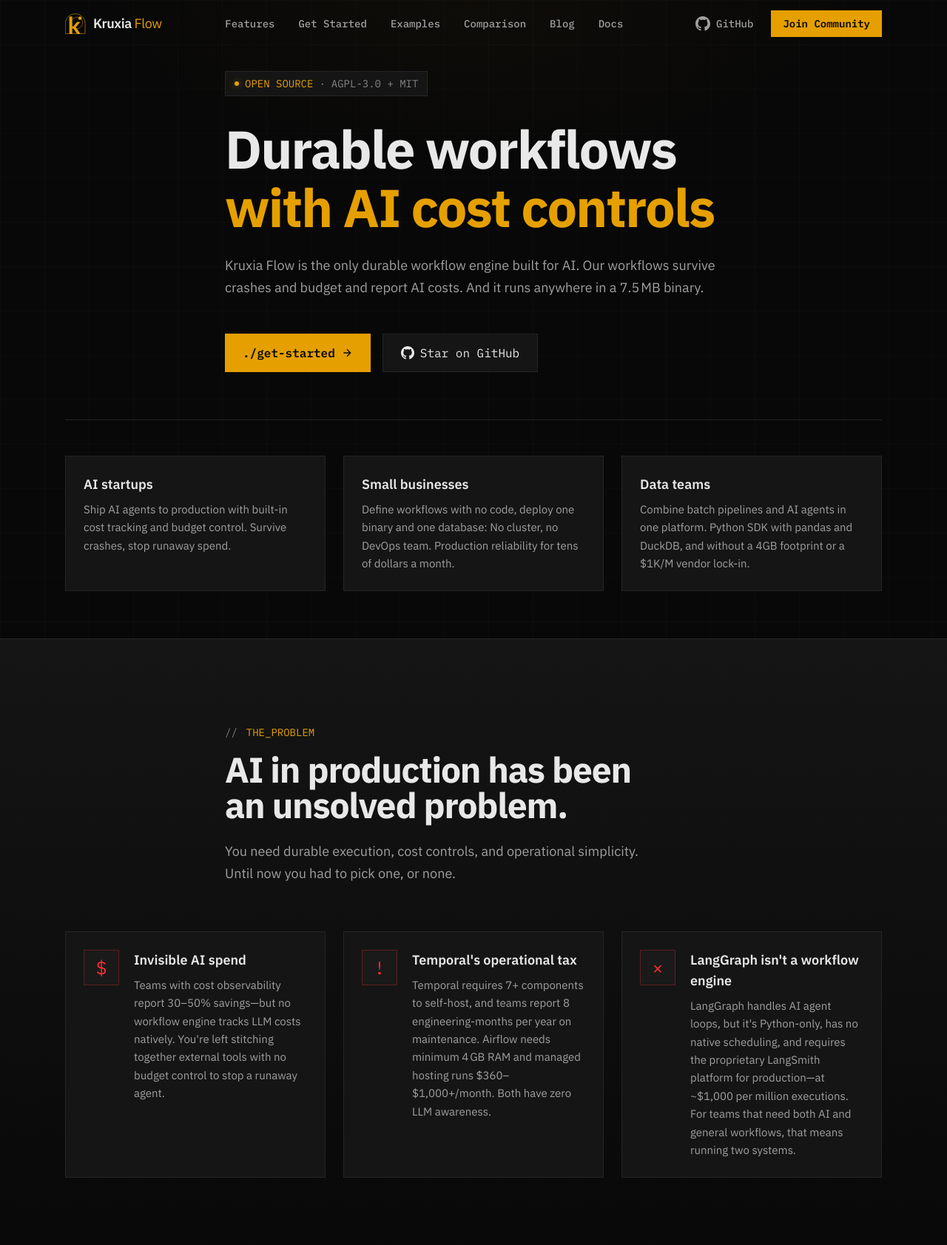
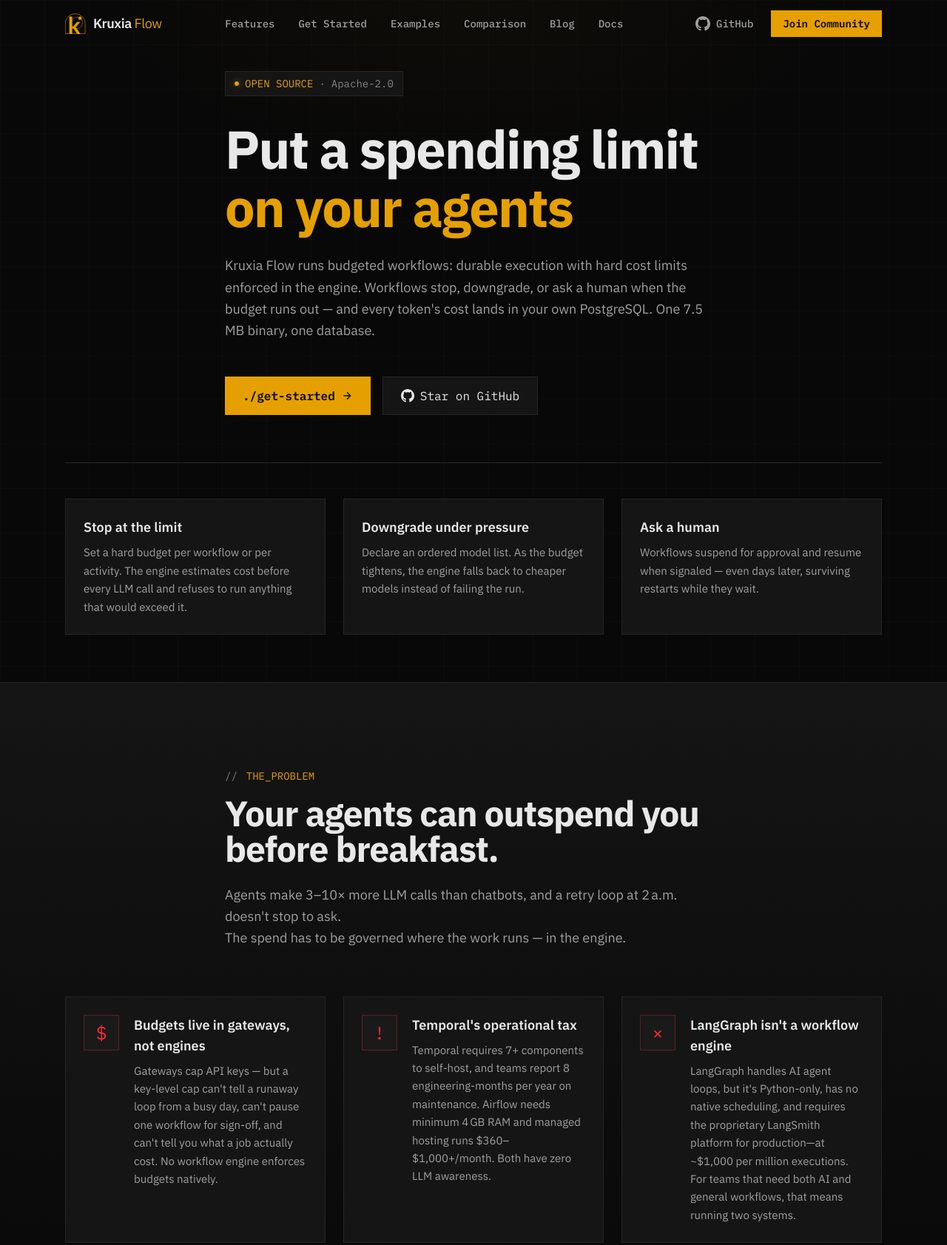
Before and after one commit to kruxia/kruxiaflow.com, a website built with Vite: page index.html in a window 1280 px wide. Shown: the top 1683 px of the page at 74% size. Built offline with nearby package versions, Linux system fonts and the light colour scheme.

Commit message:
positioning : Budgeted Workflows

```diff
--- a/index.html
+++ b/index.html
@@ -3,10 +3,10 @@
 <head>
   <meta charset="UTF-8">
   <meta name="viewport" content="width=device-width, initial-scale=1.0">
-  <title>Kruxia Flow — AI-Native Durable Workflows</title>
-  <meta name="description" content="The workflow engine that tracks every token. Built-in LLM cost controls, durable execution, and a 7.5 MB binary that runs anywhere.">
-  <meta property="og:title" content="Kruxia Flow — AI-Native Durable Workflows">
-  <meta property="og:description" content="The workflow engine that tracks every token. Built-in LLM cost controls, durable execution, and a 7.5 MB binary that runs anywhere.">
+  <title>Kruxia Flow — Budgeted Workflows: Durable Execution with Hard Cost Limits</title>
+  <meta name="description" content="Put a spending limit on your agents. Budgeted workflows: durable execution with hard cost limits enforced in the engine — stop, downgrade, or ask a human when the budget runs out.">
+  <meta property="og:title" content="Kruxia Flow — Budgeted Workflows: Durable Execution with Hard Cost Limits">
+  <meta property="og:description" content="Put a spending limit on your agents. Budgeted workflows: durable execution with hard cost limits enforced in the engine — stop, downgrade, or ask a human when the budget runs out.">
   <meta property="og:type" content="website">
   <meta property="og:url" content="https://kruxiaflow.com">
   <link rel="icon" type="image/svg+xml" href="/favicon.svg">
@@ -85,20 +85,21 @@
           <span class="status-dot"></span>
           <span class="text-amber">OPEN SOURCE</span>
           <span class="text-text-disabled">&middot;</span>
-          <span class="text-text-tertiary">AGPL-3.0 + MIT</span>
+          <span class="text-text-tertiary">Apache-2.0</span>
         </div>
 
         <!-- Headline -->
         <h1 class="text-5xl sm:text-6xl lg:text-7xl font-bold leading-[1.1] tracking-tight text-text-primary mb-6 opacity-0 animate-fade-in-up" style="animation-delay: 0.2s; animation-fill-mode: forwards;">
-          Durable workflows<br>
-          <span class="text-amber">with AI cost controls</span>
+          Put a spending limit<br>
+          <span class="text-amber">on your agents</span>
         </h1>
 
         <!-- Subtitle -->
         <p class="text-lg text-text-secondary max-w-2xl mb-12 leading-relaxed opacity-0 animate-fade-in-up" style="animation-delay: 0.3s; animation-fill-mode: forwards;">
-          Kruxia Flow is the only durable workflow engine built for AI.
-          Our workflows survive crashes and budget and report AI costs.
-          And it runs anywhere in a 7.5&thinsp;MB binary.
+          Kruxia Flow runs budgeted workflows: durable execution with hard cost limits
+          enforced in the engine. Workflows stop, downgrade, or ask a human when the
+          budget runs out — and every token's cost lands in your own PostgreSQL.
+          One 7.5&thinsp;MB binary, one database.
         </p>
 
         <!-- CTA Buttons -->
@@ -117,16 +118,16 @@
       <!-- Built For -->
       <div class="grid grid-cols-1 sm:grid-cols-3 gap-6 pt-12 border-t border-kruxia-border opacity-0 animate-fade-in-up" style="animation-delay: 0.5s; animation-fill-mode: forwards;">
         <div class="bg-kruxia-surface border border-kruxia-border p-6 flex flex-col gap-2">
-          <h3 class="text-lg font-semibold text-text-primary">AI startups</h3>
-          <p class="text-[15px] text-text-secondary leading-relaxed">Ship AI agents to production with built-in cost tracking and budget control. Survive crashes, stop runaway spend.</p>
+          <h3 class="text-lg font-semibold text-text-primary">Stop at the limit</h3>
+          <p class="text-[15px] text-text-secondary leading-relaxed">Set a hard budget per workflow or per activity. The engine estimates cost before every LLM call and refuses to run anything that would exceed it.</p>
         </div>
         <div class="bg-kruxia-surface border border-kruxia-border p-6 flex flex-col gap-2">
-          <h3 class="text-lg font-semibold text-text-primary">Small businesses</h3>
-          <p class="text-[15px] text-text-secondary leading-relaxed">Define workflows with no code, deploy one binary and one database: No cluster, no DevOps team. Production reliability for tens of dollars a month.</p>
+          <h3 class="text-lg font-semibold text-text-primary">Downgrade under pressure</h3>
+          <p class="text-[15px] text-text-secondary leading-relaxed">Declare an ordered model list. As the budget tightens, the engine falls back to cheaper models instead of failing the run.</p>
         </div>
         <div class="bg-kruxia-surface border border-kruxia-border p-6 flex flex-col gap-2">
-          <h3 class="text-lg font-semibold text-text-primary">Data teams</h3>
-          <p class="text-[15px] text-text-secondary leading-relaxed">Combine batch pipelines and AI agents in one platform. Python SDK with pandas and DuckDB, and without a 4GB footprint or a $1K/M vendor lock-in.</p>
+          <h3 class="text-lg font-semibold text-text-primary">Ask a human</h3>
+          <p class="text-[15px] text-text-secondary leading-relaxed">Workflows suspend for approval and resume when signaled — even days later, surviving restarts while they wait.</p>
         </div>
       </div>
     </div>
@@ -141,12 +142,12 @@
           THE_PROBLEM
         </div>
         <h2 class="text-4xl sm:text-5xl font-bold tracking-tight text-text-primary mb-6">
-          AI in production has been <br/>
-          an unsolved problem.
+          Your agents can outspend you <br/>
+          before breakfast.
         </h2>
         <p class="text-lg text-text-secondary leading-relaxed">
-          You need durable execution, cost controls, and operational simplicity.<br/>
-          Until now you had to pick one, or none.
+          Agents make 3–10&times; more LLM calls than chatbots, and a retry loop at 2&thinsp;a.m. doesn't stop to ask.<br/>
+          The spend has to be governed where the work runs — in the engine.
         </p>
       </div>
 
@@ -156,8 +157,8 @@
           <div class="flex gap-5">
             <div class="w-12 h-12 min-w-[48px] bg-kruxia-elevated border border-red-500/30 flex items-center justify-center font-mono text-2xl text-red-500">$</div>
             <div>
-              <h3 class="text-lg font-semibold text-text-primary mb-2">Invisible AI spend</h3>
-              <p class="text-[15px] text-text-secondary leading-relaxed">Teams with cost observability report 30–50% savings—but no workflow engine tracks LLM costs natively. You're left stitching together external tools with no budget control to stop a runaway agent.</p>
+              <h3 class="text-lg font-semibold text-text-primary mb-2">Budgets live in gateways, not engines</h3>
+              <p class="text-[15px] text-text-secondary leading-relaxed">Gateways cap API keys — but a key-level cap can't tell a runaway loop from a busy day, can't pause one workflow for sign-off, and can't tell you what a job actually cost. No workflow engine enforces budgets natively.</p>
             </div>
           </div>
         </div>
@@ -191,9 +192,9 @@
           <span class="text-text-tertiary">//</span>
           THE_SOLUTION
         </div>
-        <h2 class="text-4xl sm:text-5xl font-bold tracking-tight text-text-primary mb-6">Durable orchestration with built-in AI integration</h2>
+        <h2 class="text-4xl sm:text-5xl font-bold tracking-tight text-text-primary mb-6">Cost-governed orchestration</h2>
         <p class="text-lg text-text-secondary leading-relaxed">
-          Kruxia Flow combines durable workflow orchestration with native LLM features, so you can ship AI to production with confidence.
+          Kruxia Flow makes budgets, per-token cost tracking, model fallback, and human approval gates engine primitives — durable workflows with the spend governed as carefully as the data.
         </p>
       </div>
 
@@ -211,8 +212,8 @@
           <div class="flex gap-5">
             <div class="w-12 h-12 min-w-[48px] bg-kruxia-surface border border-amber/30 flex items-center justify-center font-mono text-xl text-amber">&#8856;</div>
             <div>
-              <h3 class="text-lg font-semibold text-text-primary mb-2">Budget control</h3>
-              <p class="text-[15px] text-text-secondary leading-relaxed">Set soft or hard limits. Activities and workflows abort before exceeding their budget.</p>
+              <h3 class="text-lg font-semibold text-text-primary mb-2">Hard budget enforcement</h3>
+              <p class="text-[15px] text-text-secondary leading-relaxed">Set limits per activity or per workflow. The engine estimates each LLM call against published pricing and aborts anything that would exceed its budget — enforced before the call, not after the bill.</p>
             </div>
           </div>
           <div class="flex gap-5">
@@ -234,8 +235,8 @@
               <svg class="w-5 h-5" viewBox="0 0 24 24" fill="currentColor"><path d="M8 5v14l11-7z"/></svg>
             </div>
             <div>
-              <h3 class="text-lg font-semibold text-text-primary mb-2">Deploy anywhere</h3>
-              <p class="text-[15px] text-text-secondary leading-relaxed">A 7.5&thinsp;MB binary with PostgreSQL. Runs anywhere: on cloud VMs, on-premise computers, or edge devices like Raspberry Pi Zero. No cluster required.</p>
+              <h3 class="text-lg font-semibold text-text-primary mb-2">Runs where your data lives</h3>
+              <p class="text-[15px] text-text-secondary leading-relaxed">A 7.5&thinsp;MB binary with PostgreSQL. Run it on a cloud VM, on-premise, or fully air-gapped with Ollama and local models — your workflows, costs, and data never leave your infrastructure. No cluster required.</p>
             </div>
           </div>
         </div>
@@ -455,7 +456,7 @@
                   <li class="flex items-center gap-2"><span class="text-amber">✓</span> No code required—just YAML</li>
                   <li class="flex items-center gap-2"><span class="text-amber">✓</span> HTTP requests, templates, and email built in</li>
                   <li class="flex items-center gap-2"><span class="text-amber">✓</span> Sequential workflows with activity dependencies</li>
-                  <li class="flex items-center gap-2"><span class="text-amber">✓</span> Ideal for small &amp; medium businesses and data engineers</li>
+                  <li class="flex items-center gap-2"><span class="text-amber">✓</span> Runs with no LLM API keys — an ideal first workflow</li>
                 </ul>
                 <a href="https://github.com/kruxia/kruxiaflow/blob/main/examples/01-weather-report.yaml" target="_blank" class="inline-flex items-center gap-2 text-amber hover:text-amber-bright text-sm font-mono transition-colors">
                   View on GitHub
@@ -704,7 +705,7 @@
         </div>
         <h2 class="text-4xl sm:text-5xl font-bold tracking-tight text-text-primary mb-6">How Kruxia Flow stacks up</h2>
         <p class="text-lg text-text-secondary leading-relaxed">
-          Kruxia Flow is a <span class="text-text-primary font-medium">durable execution engine</span>—in the same category as Temporal and Inngest, not batch schedulers like Airflow. The difference? We're built for AI from the ground up.
+          Kruxia Flow is a <span class="text-text-primary font-medium">durable execution engine</span>—in the same category as Temporal and Inngest, not batch schedulers like Airflow. The difference? The budget is a first-class primitive of the workflow itself.
         </p>
       </div>
 
@@ -737,11 +738,18 @@
                 <td class="text-text-tertiary">via LangSmith</td>
               </tr>
               <tr>
-                <td class="text-text-primary">Budget control</td>
-                <td class="text-amber font-bold">Yes</td>
+                <td class="text-text-primary">Hard budget enforcement</td>
+                <td class="text-amber font-bold">Per workflow</td>
                 <td class="text-text-disabled">&mdash;</td>
                 <td class="text-text-disabled">&mdash;</td>
                 <td class="text-text-disabled">&mdash;</td>
+              </tr>
+              <tr>
+                <td class="text-text-primary">Suspend for human approval</td>
+                <td class="text-amber font-bold">Yes</td>
+                <td class="text-amber font-bold">Yes</td>
+                <td class="text-amber font-bold">Yes</td>
+                <td class="text-amber font-bold">Yes</td>
               </tr>
               <tr>
                 <td class="text-text-primary">Model fallback</td>
@@ -801,7 +809,7 @@
               </tr>
               <tr>
                 <td class="text-text-primary">Open Source</td>
-                <td class="text-amber font-semibold">AGPL-3.0 + MIT</td>
+                <td class="text-amber font-semibold">Apache-2.0</td>
                 <td class="text-amber font-semibold">MIT</td>
                 <td class="text-text-tertiary">SSPL</td>
                 <td class="text-amber font-semibold">MIT</td>
@@ -810,7 +818,7 @@
           </table>
         </div>
       </div>
-      <p class="text-sm text-text-disabled font-mono mt-4 reveal">Binary size and memory comparisons reflect benchmarks run on Kruxia hardward using comparable configurations. Temporal's footprint includes a multi-language runtime and cluster coordination layer. LangGraph requires the proprietary LangSmith platform (~$1,000/1M executions) for production deployment. Inngest SSPL license is not OSI-approved open source.</p>
+      <p class="text-sm text-text-disabled font-mono mt-4 reveal">Binary size and memory comparisons reflect benchmarks run on Kruxia hardware using comparable configurations. Temporal's footprint includes a multi-language runtime and cluster coordination layer. LangGraph requires the proprietary LangSmith platform (~$1,000/1M executions) for production deployment. Inngest's SSPL license is not OSI-approved open source.</p>
     </div>
   </section>
 
```
